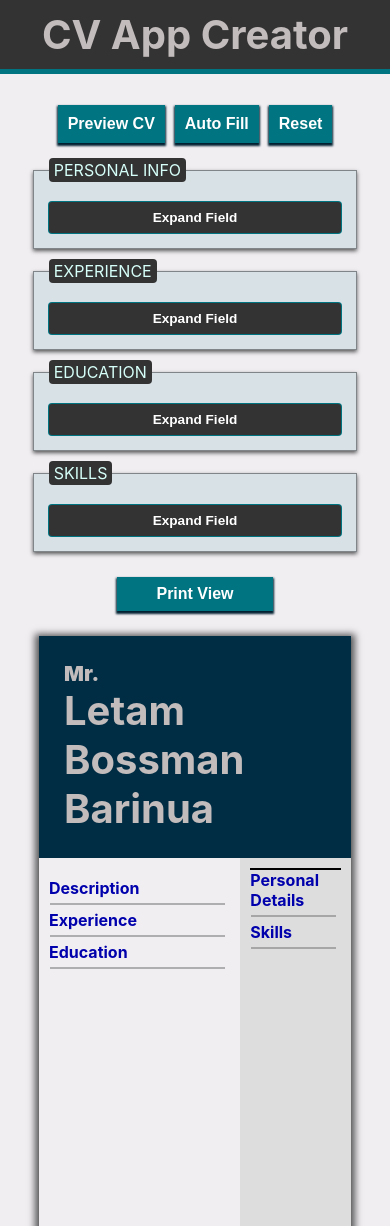
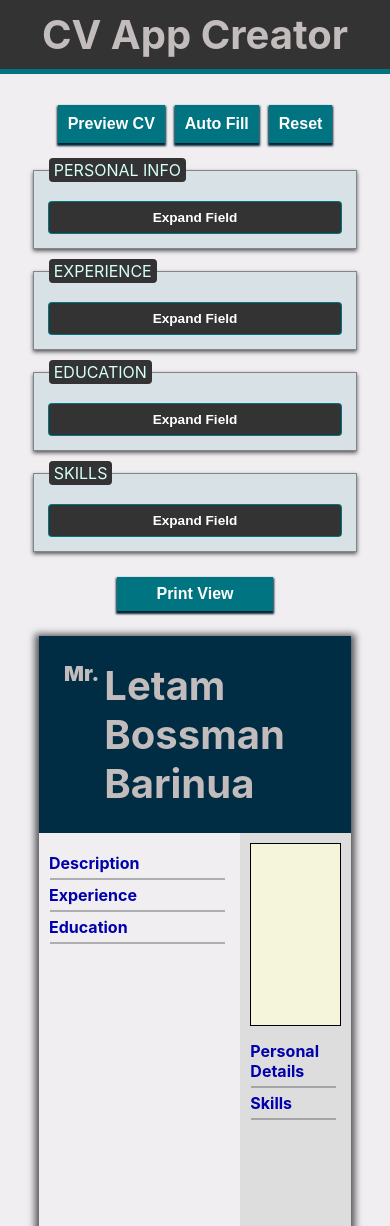
Before and after one commit to IAmYoungbossy/cv-app, a React (Create React App) app: page / in a window 390 px wide. Shown: the top 1226 px of the page. Built offline with nearby package versions, Linux system fonts and the light colour scheme.

Commit message:
Add responsive width to passport div

```diff
--- a/src/components/Cv-Application/Cv-Application.css
+++ b/src/components/Cv-Application/Cv-Application.css
@@ -14,7 +14,9 @@
 }
 
 .title {
+  gap: 5px;
   margin: auto;
+  display: flex;
   width: fit-content;
 }
 
@@ -59,7 +61,10 @@
 }
 
 .photo {
-  width: 100%;
-  height: auto;
+  height: 183px;
+  margin: auto;
   border: 1px solid;
+  margin-bottom: 15px;
+  width: min(183px, 100%);
+  background-color: beige;
 }
```
